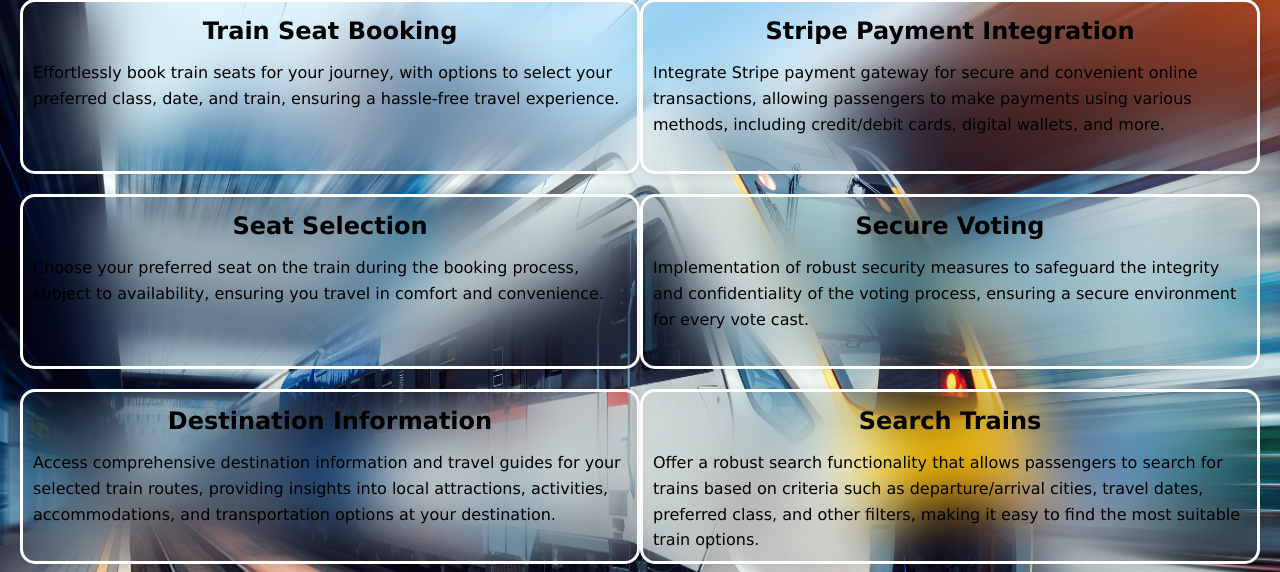
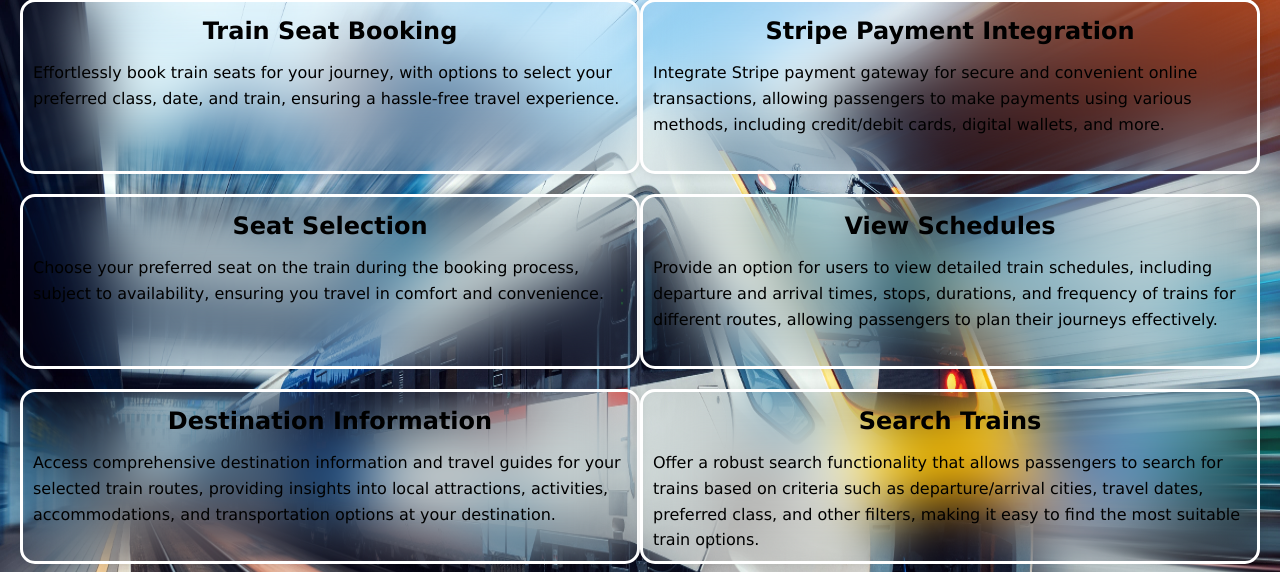
Before and after one commit to Saad-Hassan25/Railwayz, a Django app: page /user/services/ in a window 1280 px wide. Shown: the part 147-719 px from the top of the page. Run offline with Django 5.2, Linux system fonts and the light colour scheme.

Commit message:
changes to html

```diff
--- a/Railwayz/Core/templates/services.html
+++ b/Railwayz/Core/templates/services.html
@@ -85,8 +85,8 @@
       <!-- Service 4 -->
       <div class="service-box">
         <div class="service-details">
-          <h2>Secure Voting</h2>
-          <p>Implementation of robust security measures to safeguard the integrity and confidentiality of the voting process, ensuring a secure environment for every vote cast.</p>
+          <h2>View Schedules</h2>
+          <p>Provide an option for users to view detailed train schedules, including departure and arrival times, stops, durations, and frequency of trains for different routes, allowing passengers to plan their journeys effectively.</p>
         </div>
       </div>
 
```
